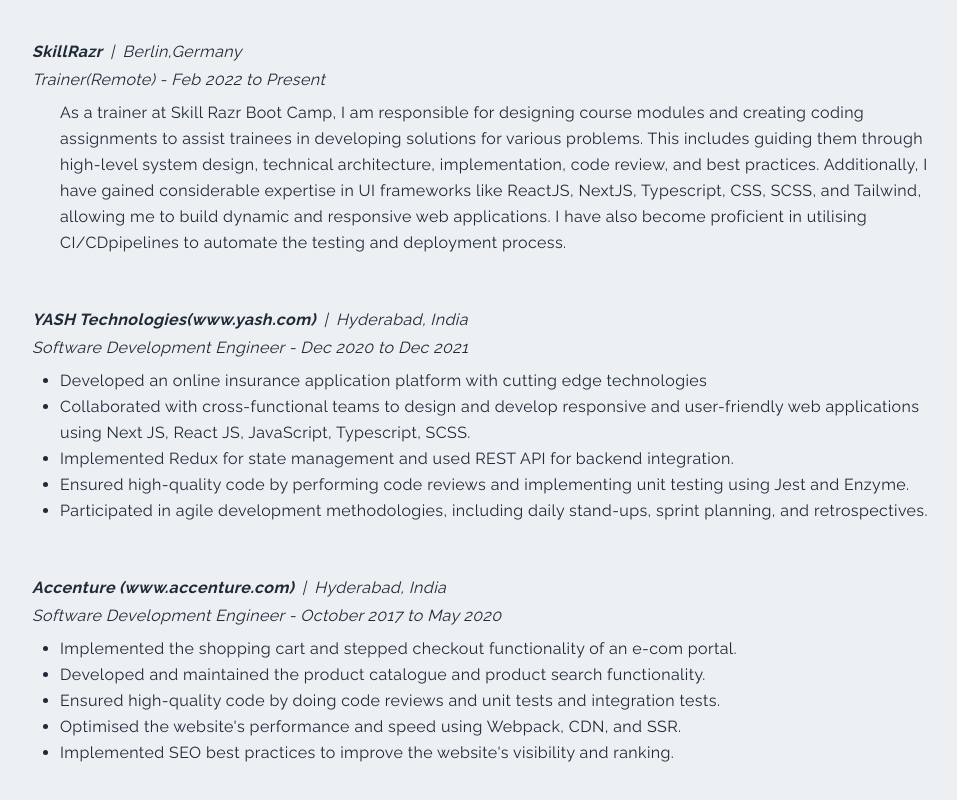
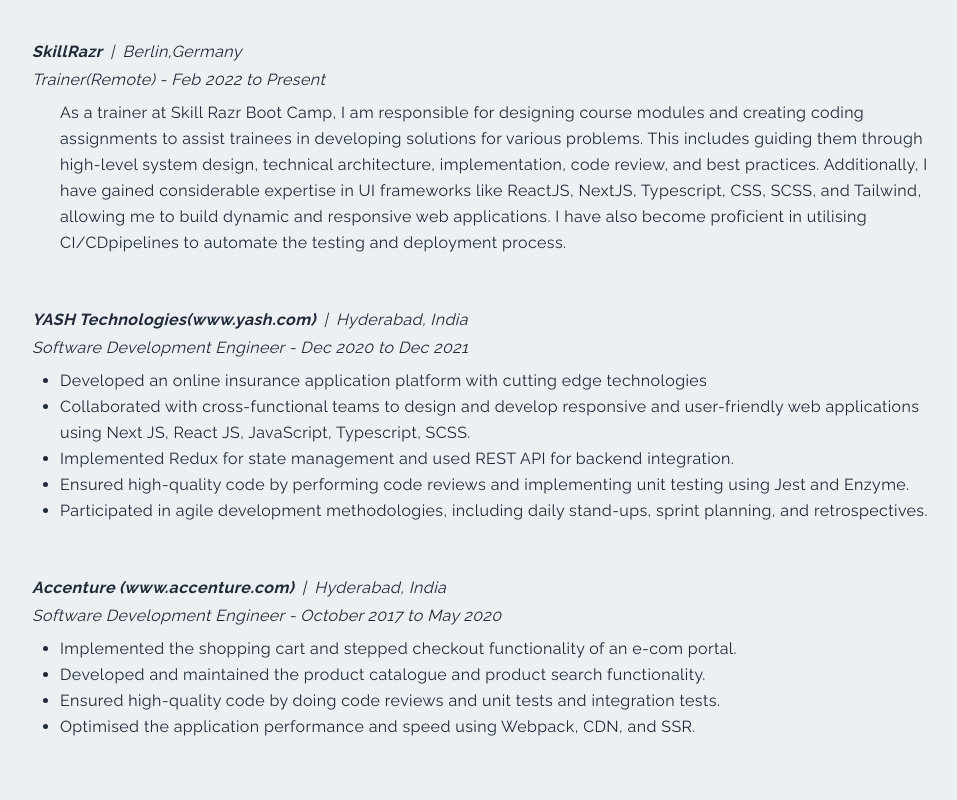
Before and after one commit to shreyashisatpathi/portfolio, a Next.js app: page /resume in a window 1280 px wide. Shown: the part 626-1426 px from the top of the page, without its empty margins (146-1103 px from the left). After the commit the page ends 1402 px from the top, so only its background shows below. Built offline with nearby package versions, Linux system fonts and the light colour scheme.

Commit message:
fix lint error

```diff
--- a/pages/resume.jsx
+++ b/pages/resume.jsx
@@ -150,10 +150,7 @@
             Ensured high-quality code by doing code reviews and unit tests and integration tests.
             </li>
             <li>
-            Optimised the website's performance and speed using Webpack, CDN, and SSR.
-            </li>
-            <li>
-            Implemented SEO best practices to improve the website's visibility and ranking.
+            Optimised the application performance and speed using Webpack, CDN, and SSR.
             </li>
           </ul>
         </div>
```
Also changed, not shown: public/assets/navLogo.png.
